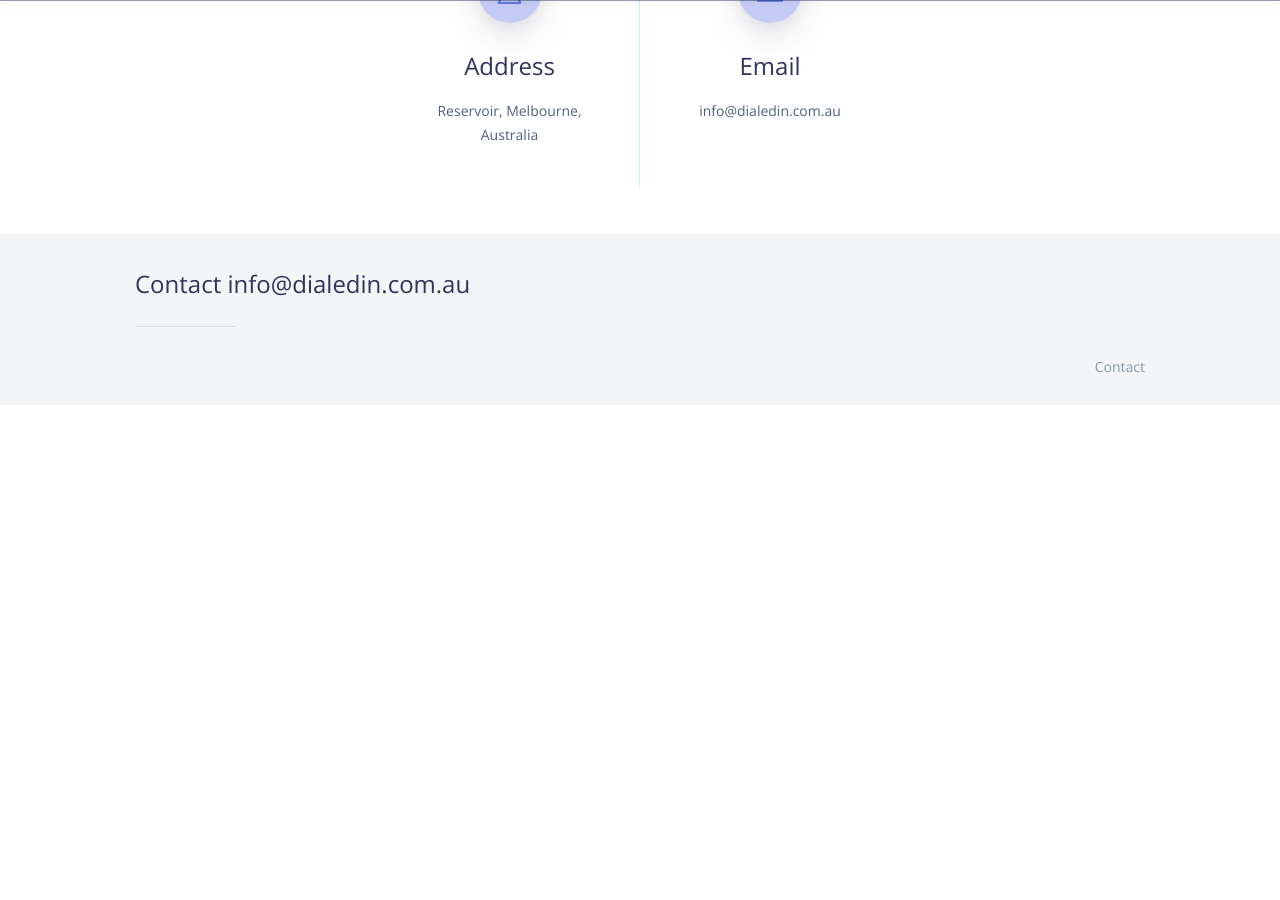
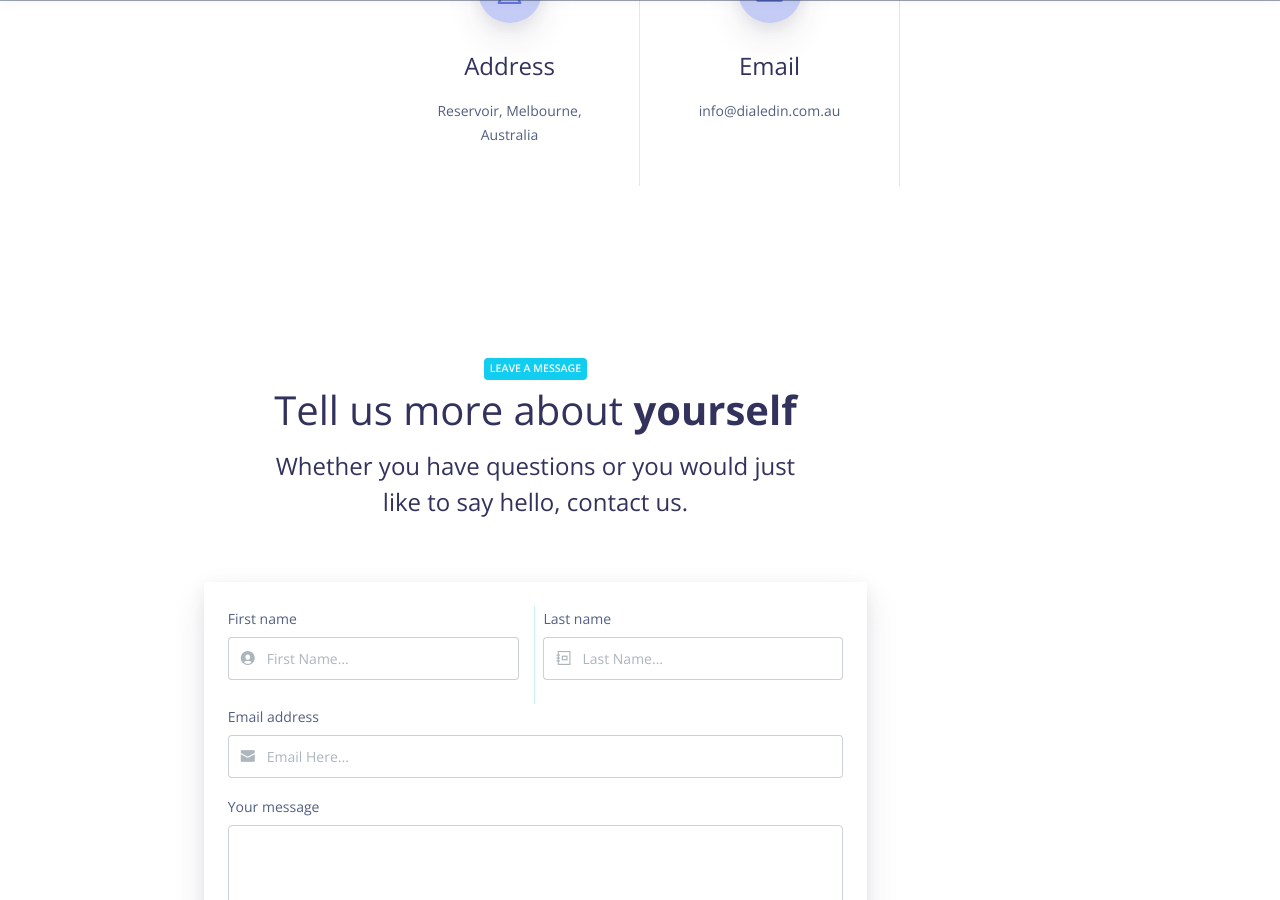
Before and after one commit to DialedIn-Aus/dialedin-aus.github.io, a Jekyll site: the page built from docs/index.html, in a window 1280 px wide and 900 px high, scrolled down 4325 px. Built offline with Jekyll 4.4.1, drawn with Linux system fonts in a browser that asks for light colours; nearby versions of some CDN libraries; before the commit the page ends 4730 px from its top, so only the background shows below that; some of the changed text lies outside the part shown.

Commit message:
Home: Add contact include

```diff
--- a/docs/_includes/home-dialedin.html
+++ b/docs/_includes/home-dialedin.html
@@ -182,6 +182,7 @@
             <p class="description px-0">info@dialedin.com.au</p>
           </div>
         </div>
+        {% include contact-form.html %}
         <!-- <div class="col-lg-3 col-md-6 col-6">
           <div class="info info-hover">
             <div class="icon icon-shape icon-shape-primary icon-lg shadow rounded-circle text-primary">
```
